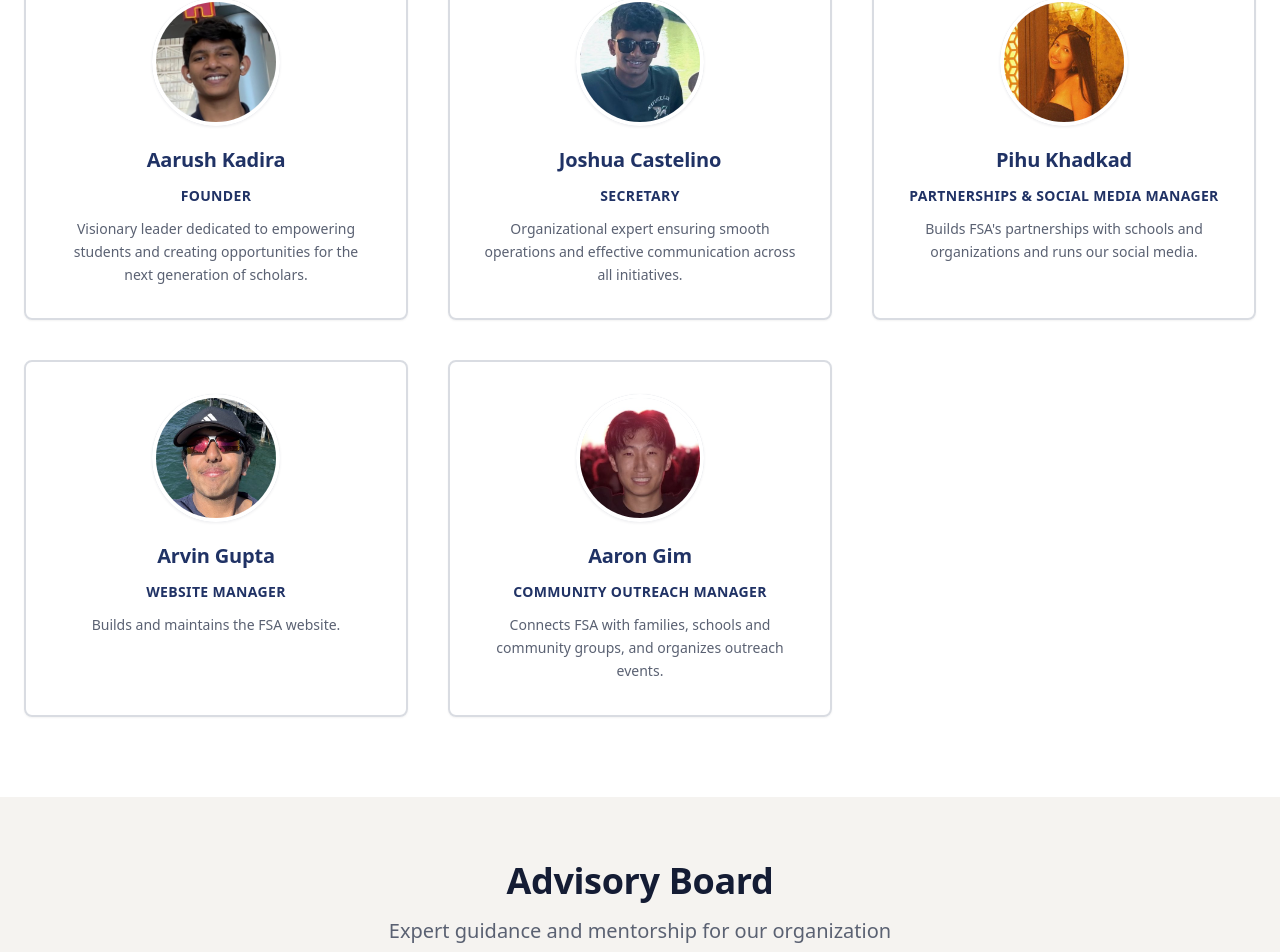
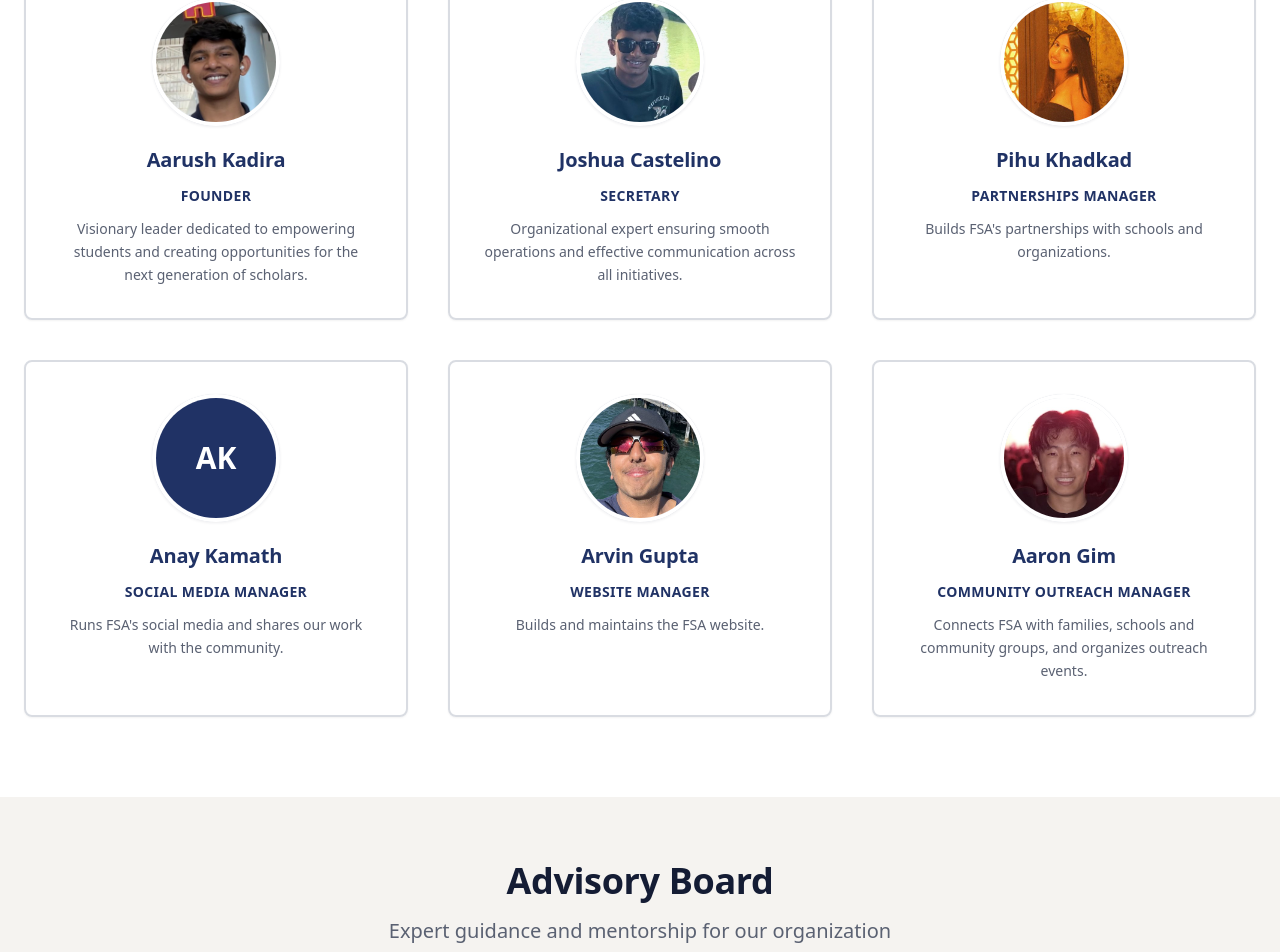
Before and after one commit to aarushkadira-dot/FSA, a React (Vite) app: page /team in a window 1280 px wide. Shown: the part 718-1670 px from the top of the page. Built offline with nearby package versions, Linux system fonts and the light colour scheme; the HTML template or start-up script is replaced by a standard one; a web font is replaced by a local one.

Commit message:
Make Pihu Partnerships Manager; add Anay Kamath as Social Media Manager
Co-Authored-By: Claude Opus 5.5 <noreply@anthropic.com>
Claude-Session: https://claude.ai/code/session_01K3uiZEeKbECrgebgaCAcvt

```diff
--- a/src/data/team.ts
+++ b/src/data/team.ts
@@ -18,9 +18,14 @@ export const STUDENT_BOARD: TeamMember[] = [
   },
   {
     name: "Pihu Khadkad",
-    role: "Partnerships & Social Media Manager",
-    bio: "Builds FSA's partnerships with schools and organizations and runs our social media.",
+    role: "Partnerships Manager",
+    bio: "Builds FSA's partnerships with schools and organizations.",
     image: "/pihu.jpg",
+  },
+  {
+    name: "Anay Kamath",
+    role: "Social Media Manager",
+    bio: "Runs FSA's social media and shares our work with the community.",
   },
   {
     name: "Arvin Gupta",
```
